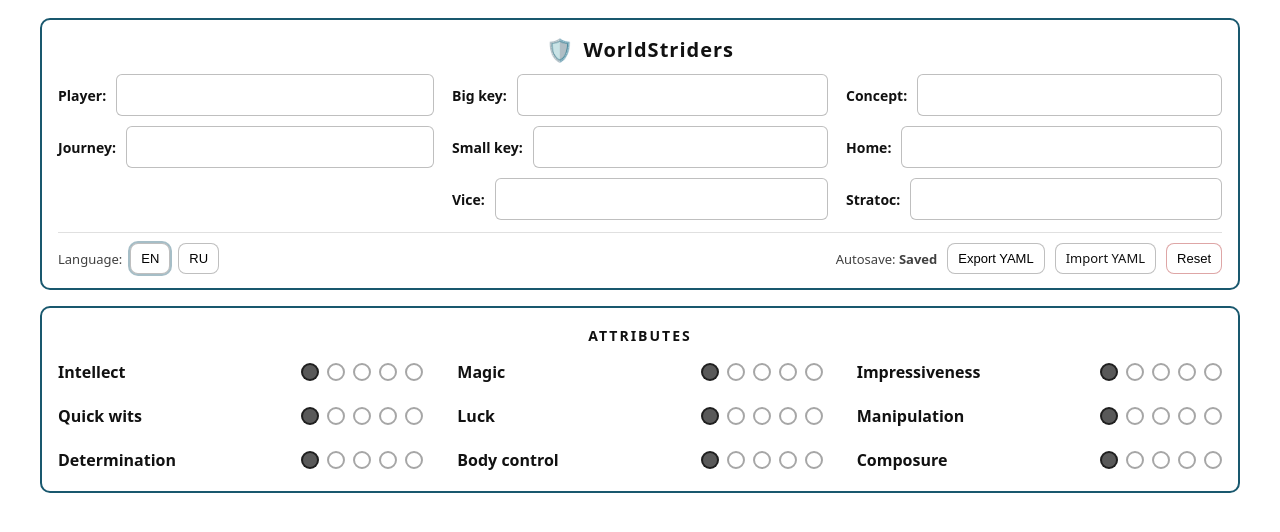
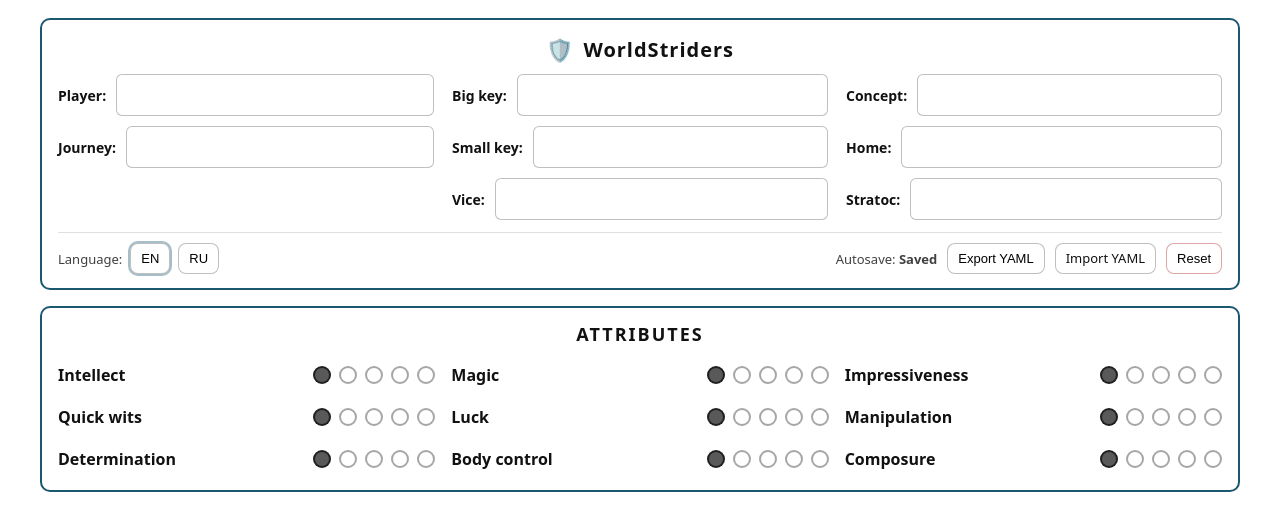
Before and after one commit to GennadiyZakharov/worldstriders-charlist, a Svelte app: page / in a window 1280 px wide. Shown: the top 532 px of the page. Built offline with nearby package versions, Linux system fonts and the light colour scheme.

Commit message:
Implemented component for character Attributes.

```diff
--- a/src/App.svelte
+++ b/src/App.svelte
@@ -1,6 +1,8 @@
 <script lang="ts">
   import DotRating from "./components/DotRating.svelte";
   import CharacterMeta from "./components/CharacterMeta.svelte";
+  import CharacterAttributes from "./components/CharacterAttributes.svelte";
+
   import Attribute from "./components/Attribute.svelte";
   import Skill from "./components/Skill.svelte";
 
@@ -24,6 +26,24 @@
     saveToStorage(character);
     saveStatus = "saved";
   }
+
+  // Prepare lables for components basign on the curent languadge
+  $: attributeLabels = {
+    intellect: t(character.lang, "intellect"),
+    quickWits: t(character.lang, "quickWits"),
+    determination: t(character.lang, "determination"),
+
+    magic: t(character.lang, "magic"),
+    luck: t(character.lang, "luck"),
+    bodyControl: t(character.lang, "bodyControl"),
+
+    impressiveness: t(character.lang, "impressiveness"),
+    manipulation: t(character.lang, "manipulation"),
+    composure: t(character.lang, "composure")
+  };
+
+
+
 
   function setLang(lang: Lang) {
     character.lang = lang;
@@ -69,26 +89,6 @@
     character = defaultCharacter();
     clearStorage();
   }
-
-  type AttrId = keyof typeof character.attributes;
-
-  const COL1: Array<{ soft?: string; key: AttrId }> = [
-    { soft: "power", key: "intellect" },
-    { soft: "grace", key: "quickWits" },
-    { soft: "resistance", key: "determination" }
-  ];
-
-  const COL2: Array<{ key: AttrId }> = [
-    { key: "magic" },
-    { key: "luck" },
-    { key: "bodyControl" }
-  ];
-
-  const COL3: Array<{ key: AttrId }> = [
-    { key: "impressiveness" },
-    { key: "manipulation" },
-    { key: "composure" }
-  ];
 </script>
 
 <div class="page ws">
@@ -147,41 +147,11 @@
 
   <!-- Attributes box -->
   <div class="sheet">
-    <div class="sectionTitle">{t(character.lang, "attributesTitle")}</div>
-
-    <div class="attrsGrid">
-
-      <div class="attrCol">
-        {#each COL1 as row (row.key)}
-            <Attribute
-              name={t(character.lang, row.key)}
-              bind:value={character.attributes[row.key]}
-            />
-        {/each}
-      </div>
-
-      <div class="divider"></div>
-
-      <div class="attrCol">
-        {#each COL2 as row (row.key)}
-            <Attribute
-              name={t(character.lang, row.key)}
-              bind:value={character.attributes[row.key]}
-            />
-        {/each}
-      </div>
-
-      <div class="divider"></div>
-
-      <div class="attrCol">
-        {#each COL3 as row (row.key)}
-            <Attribute
-              name={t(character.lang, row.key)}
-              bind:value={character.attributes[row.key]}
-            />
-        {/each}
-      </div>
-    </div>
+    <CharacterAttributes
+            title={t(character.lang, "attributesTitle")}
+            labels={attributeLabels}
+            values={character.attributes}
+    />
   </div>
 
   <!-- Skill box -->
@@ -227,46 +197,6 @@
     font-weight: 800;
     letter-spacing: 1px;
     font-size: 20px;
-  }
-
-  .topGrid {
-    display: grid;
-    grid-template-columns: 1fr 1fr 1fr;
-    gap: 18px;
-    align-items: start;
-  }
-
-  @media (max-width: 980px) {
-    .topGrid {
-      grid-template-columns: 1fr;
-    }
-  }
-
-  .block {
-    display: grid;
-    gap: 10px;
-  }
-
-  .field {
-    display: grid;
-    grid-template-columns: auto 1fr;
-    gap: 10px;
-    align-items: center;
-  }
-
-  .lbl {
-    font-size: 14px;
-    opacity: 0.9;
-    white-space: nowrap;
-  }
-
-  input[type="text"] {
-    height: 34px;
-    padding: 6px 8px;
-    border-radius: 6px;
-    border: 1px solid rgba(0, 0, 0, 0.25);
-    background: white;
-    font-size: 14px;
   }
 
   .toolbar {
@@ -323,65 +253,4 @@
     justify-content: flex-end;
   }
 
-  .sectionTitle {
-    text-align: center;
-    font-weight: 800;
-    letter-spacing: 2px;
-    padding: 4px 0 10px;
-  }
-
-  .attrsGrid {
-    display: grid;
-    grid-template-columns: 1fr auto 1fr auto 1fr;
-    gap: 16px;
-    align-items: start;
-  }
-
-  @media (max-width: 980px) {
-    .attrsGrid {
-      grid-template-columns: 1fr;
-    }
-    .divider {
-      display: none;
-    }
-  }
-
-  .divider {
-    width: 2px;
-    background: rgba(0, 70, 95, 0.9);
-    border-radius: 2px;
-  }
-
-  .attrCol {
-    display: grid;
-    gap: 10px;
-  }
-
-  .attrRow {
-    display: grid;
-    grid-template-columns: 1fr auto;
-    gap: 10px;
-    align-items: center;
-    padding: 6px 0;
-  }
-
-  .attrText {
-    display: grid;
-    gap: 2px;
-  }
-
-  .attrText.single {
-    padding-top: 8px; /* visually aligns with other rows that have soft label */
-  }
-
-  .soft {
-    font-size: 12px;
-    opacity: 0.55;
-    letter-spacing: 0.5px;
-  }
-
-  .hard {
-    font-size: 16px;
-    font-weight: 700;
-  }
 </style>
--- /dev/null
+++ b/src/components/CharacterAttributes.svelte
@@ -0,0 +1,100 @@
+<script lang="ts">
+    import Attribute from "./Attribute.svelte";
+
+    export type AttrKey =
+        | "intellect"
+        | "quickWits"
+        | "determination"
+        | "magic"
+        | "luck"
+        | "bodyControl"
+        | "impressiveness"
+        | "manipulation"
+        | "composure";
+
+    export let title: string;
+
+    export let labels: Record<AttrKey, string>;
+
+    export let values: Record<AttrKey, number>;
+</script>
+
+<section class="attrs">
+    <h1 class="ws-h1">{title}</h1>
+
+    <div class="grid">
+        <!-- Column 1 -->
+        <div class="col">
+            <Attribute
+                    name={labels.intellect}
+                    bind:value={values.intellect}
+            />
+            <Attribute
+                    name={labels.quickWits}
+                    bind:value={values.quickWits}
+            />
+            <Attribute
+                    name={labels.determination}
+                    bind:value={values.determination}
+            />
+        </div>
+
+        <!-- Column 2 -->
+        <div class="col">
+            <Attribute
+                    name={labels.magic}
+                    bind:value={values.magic}
+            />
+            <Attribute
+                    name={labels.luck}
+                    bind:value={values.luck}
+            />
+            <Attribute
+                    name={labels.bodyControl}
+                    bind:value={values.bodyControl}
+            />
+        </div>
+
+        <!-- Column 3 -->
+        <div class="col">
+            <Attribute
+                    name={labels.impressiveness}
+                    bind:value={values.impressiveness}
+            />
+            <Attribute
+                    name={labels.manipulation}
+                    bind:value={values.manipulation}
+            />
+            <Attribute
+                    name={labels.composure}
+                    bind:value={values.composure}
+            />
+        </div>
+    </div>
+</section>
+
+<style>
+    .attrs {
+        display: grid;
+        gap: 12px;
+    }
+
+    .grid {
+        display: grid;
+        grid-template-columns: 1fr 1fr 1fr;
+        gap: 16px;
+        align-items: start;
+    }
+
+    .col {
+        display: grid;
+        gap: 8px;
+        align-content: start;
+    }
+
+    @media (max-width: 900px) {
+        .grid {
+            grid-template-columns: 1fr;
+        }
+    }
+</style>
```
